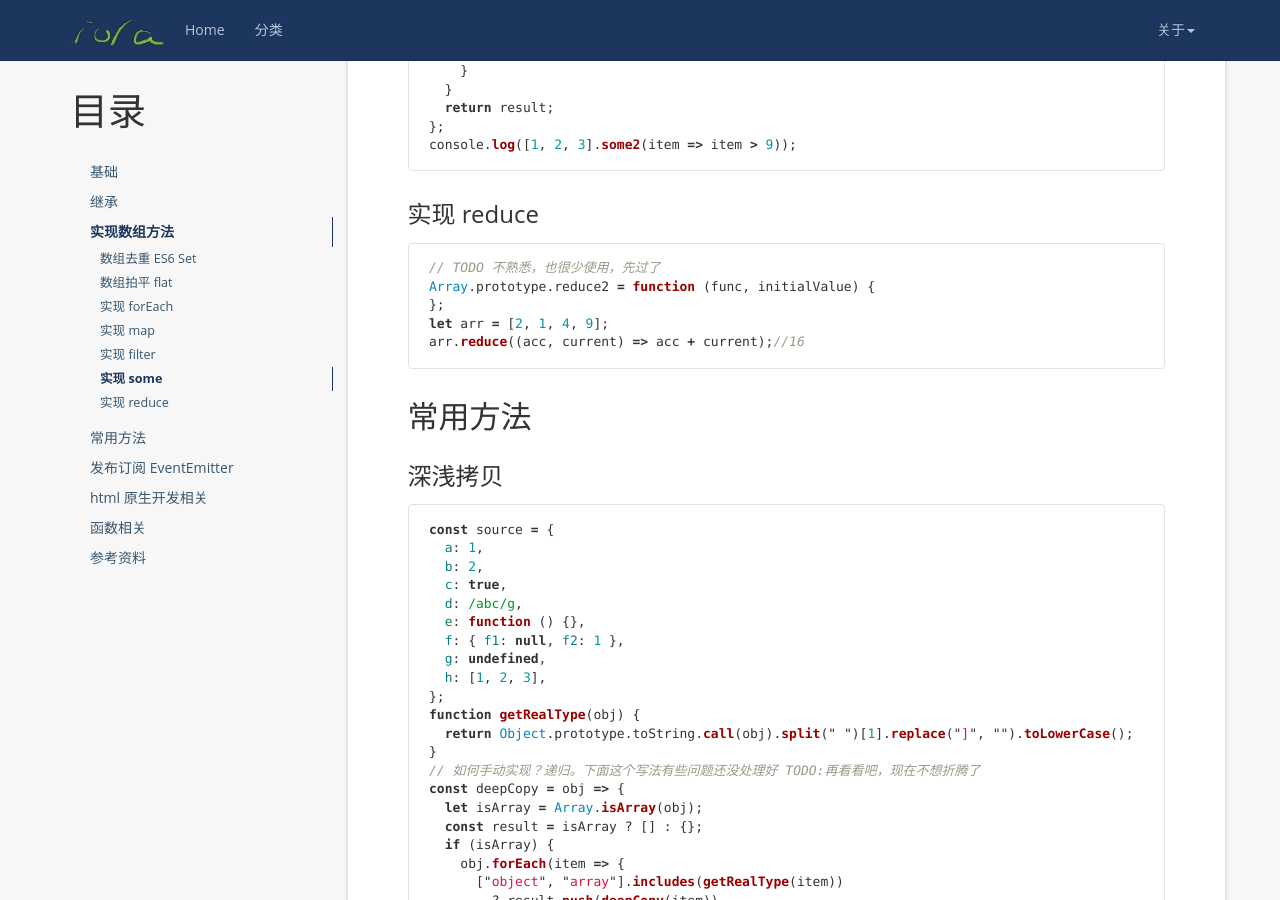
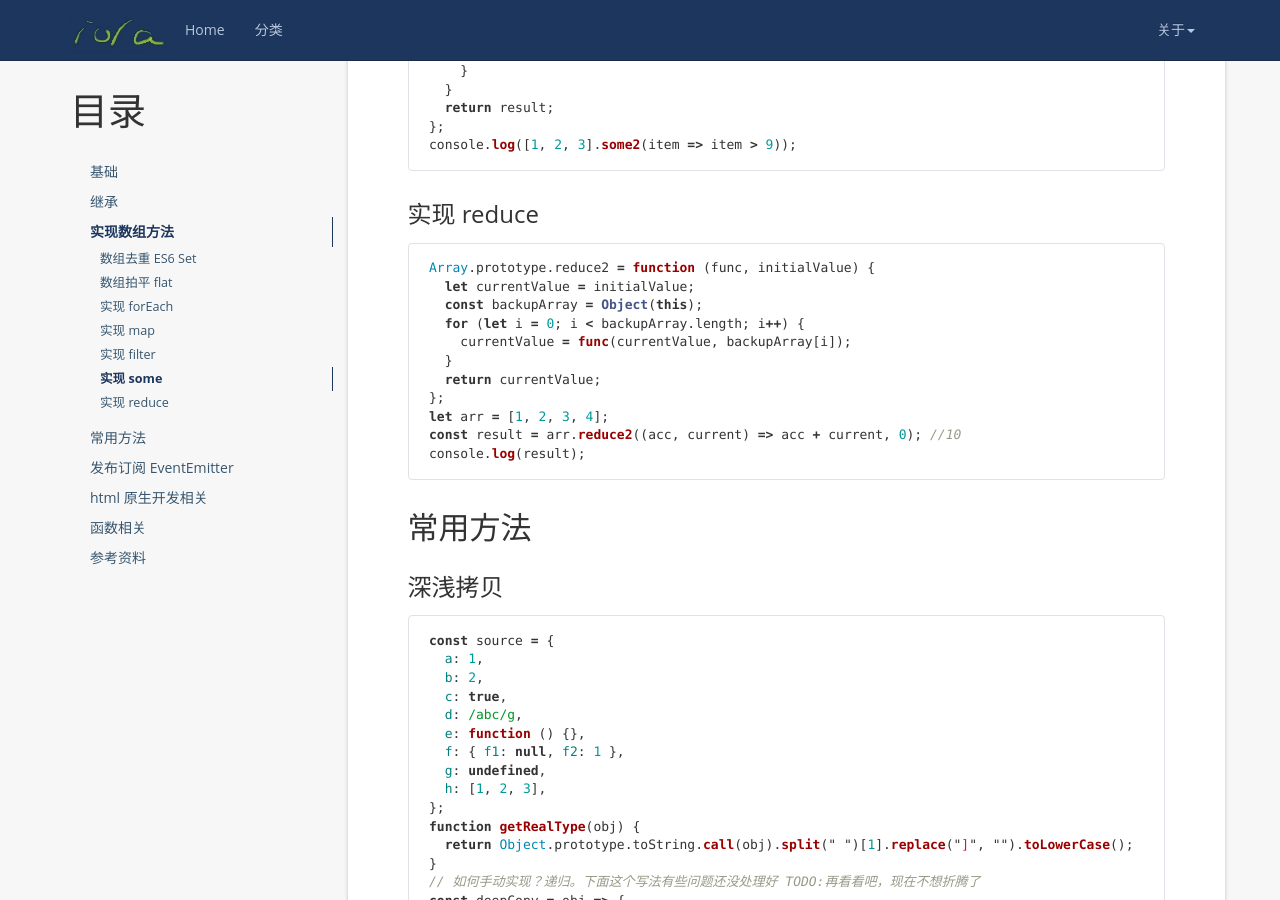
Before and after one commit to iola1999/iola1999.github.io, a Jekyll site: the page built from _posts/2021-04-05-JavaScript-basics-review.markdown, in a window 1280 px wide and 900 px high, scrolled down 5016 px. Built offline with Jekyll 4.4.1, drawn with Linux system fonts in a browser that asks for light colours; nearby versions of some CDN libraries; comment, search, counter and statistics services are not loaded; a style sheet for code colours, icons or effects is not loaded.

Commit message:
Array.reduce

````diff
--- a/_posts/2021-04-05-JavaScript-basics-review.markdown
+++ b/_posts/2021-04-05-JavaScript-basics-review.markdown
@@ -260,11 +260,17 @@ console.log([1, 2, 3].some2(item => item > 9));
 ### 实现 reduce
 
 ```javascript
-// TODO 不熟悉，也很少使用，先过了
 Array.prototype.reduce2 = function (func, initialValue) {
+  let currentValue = initialValue;
+  const backupArray = Object(this);
+  for (let i = 0; i < backupArray.length; i++) {
+    currentValue = func(currentValue, backupArray[i]);
+  }
+  return currentValue;
 };
-let arr = [2, 1, 4, 9];
-arr.reduce((acc, current) => acc + current);//16
+let arr = [1, 2, 3, 4];
+const result = arr.reduce2((acc, current) => acc + current, 0); //10
+console.log(result);
 ```
 
 ## 常用方法
````
